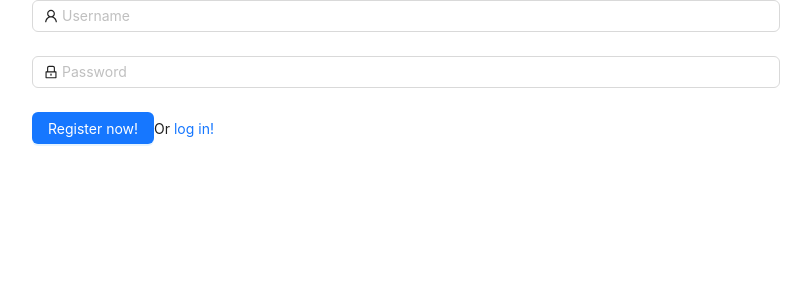
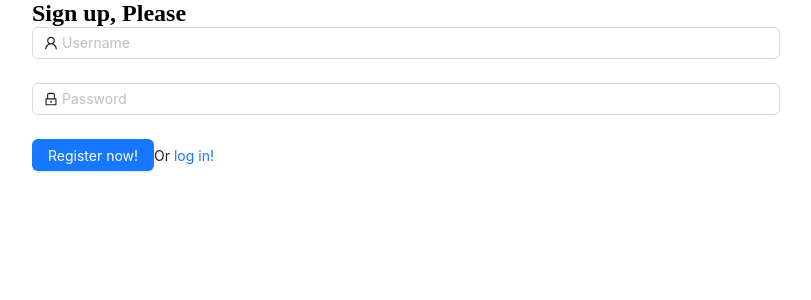
Before and after one commit to Abilov599/customer-reward-app, a React (Vite) app in the folder client/: page /register in a window 1280 px wide. Shown: the top 300 px of the page, without its empty margins (234-1045 px from the left). Built offline with nearby package versions, Linux system fonts and the light colour scheme.

Commit message:
tittle added

```diff
--- a/client/src/pages/login/index.jsx
+++ b/client/src/pages/login/index.jsx
@@ -6,6 +6,7 @@ const SignIn = () => {
     <main>
       <section>
         <div className="container">
+          <h1>Log in, Please</h1>
           <LogInForm />
         </div>
       </section>
--- a/client/src/pages/signup/index.jsx
+++ b/client/src/pages/signup/index.jsx
@@ -6,6 +6,7 @@ const SignUp = () => {
     <main>
       <section>
         <div className="container">
+          <h1>Sign up, Please</h1>
           <SignUpForm />
         </div>
       </section>
```
